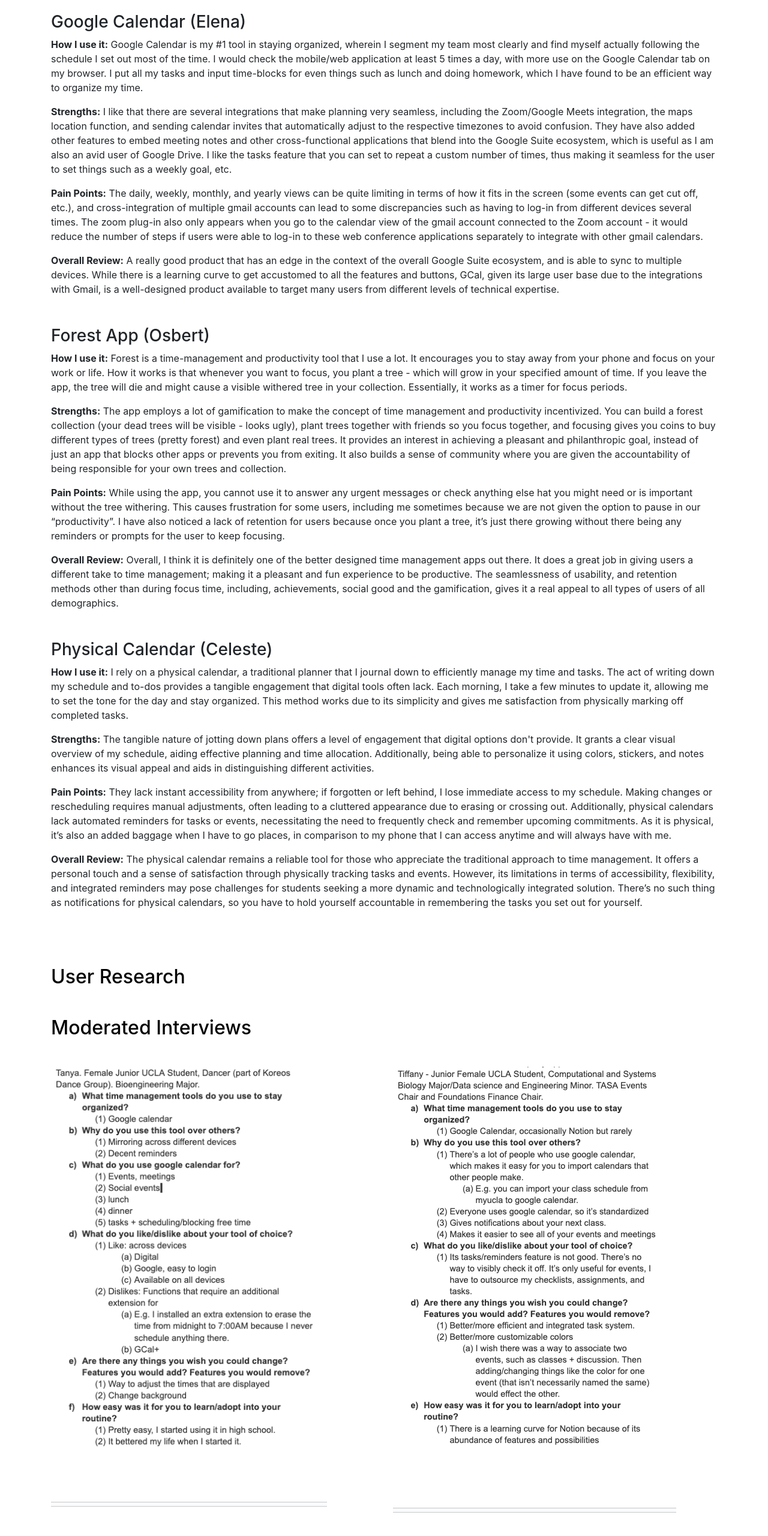
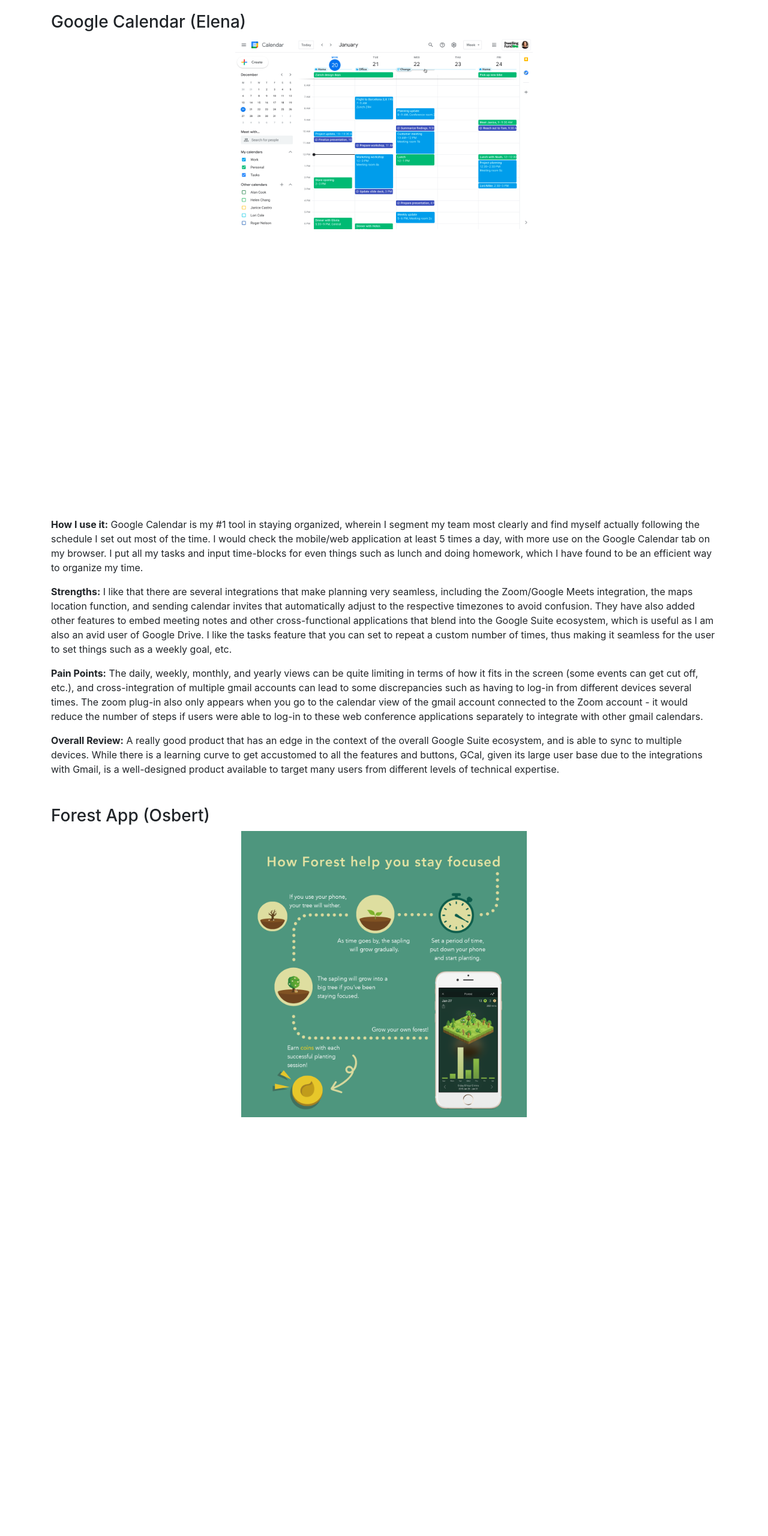
Before and after one commit to OsbertReynaldi/DH110A2, a plain HTML site: page index.html in a window 1280 px wide. Shown: the part 939-3499 px from the top of the page at 60% size. Drawn offline with nearby package versions, Linux system fonts and the light colour scheme.

Commit message:
Update index.html

```diff
--- a/index.html
+++ b/index.html
@@ -81,6 +81,9 @@
             <div class="col-xl-12 d-flex">
               <h3> <br>Google Calendar (Elena)</h3>
             </div>
+            <div class="col-xl-12 d-flex justify-content-center">
+              <img class="movie-poster apps" src="images/gcal.png" alt="GCal">
+            </div>
             <div class="col-xl-12 d-flex">
               <p><b>How I use it:</b> Google Calendar is my #1 tool in staying organized, wherein I segment my team most clearly and find myself actually following the schedule I set out most of the time. I would check the mobile/web application at least 5 times a day, with more use on the Google Calendar tab on my browser. I put all my tasks and input time-blocks for even things such as lunch and doing homework, which I have found to be an efficient way to organize my time.
                 </p>
@@ -104,6 +107,9 @@
             <div class="col-xl-12 d-flex">
               <h3> <br>Forest App (Osbert)</h3>
             </div>
+            <div class="col-xl-12 d-flex justify-content-center">
+              <img class="movie-poster apps" src="images/forest.png" alt="forest">
+            </div>
             <div class="col-xl-12 d-flex">
               <p><b>How I use it:</b>  Forest is a time-management and productivity tool that I use a lot. It encourages you to stay away from your phone and focus on your work or life. How it works is that whenever you want to focus, you plant a tree - which will grow in your specified amount of time. If you leave the app, the tree will die and might cause a visible withered tree in your collection. Essentially, it works as a timer for focus periods.
                 <br>
@@ -125,6 +131,9 @@
               </div>
             <div class="col-xl-12 d-flex">
               <h3> <br>Physical Calendar (Celeste)</h3>
+            </div>
+            <div class="col-xl-12 d-flex justify-content-center">
+              <img class="movie-poster apps" src="images/cal.jpeg" alt="cal">
             </div>
             <div class="col-xl-12 d-flex">
               <p><b>How I use it:</b>   I rely on a physical calendar, a traditional planner that I journal down to efficiently manage my time and tasks. The act of writing down my schedule and to-dos provides a tangible engagement that digital tools often lack. Each morning, I take a few minutes to update it, allowing me to set the tone for the day and stay organized. This method works due to its simplicity and gives me satisfaction from physically marking off completed tasks.
```
